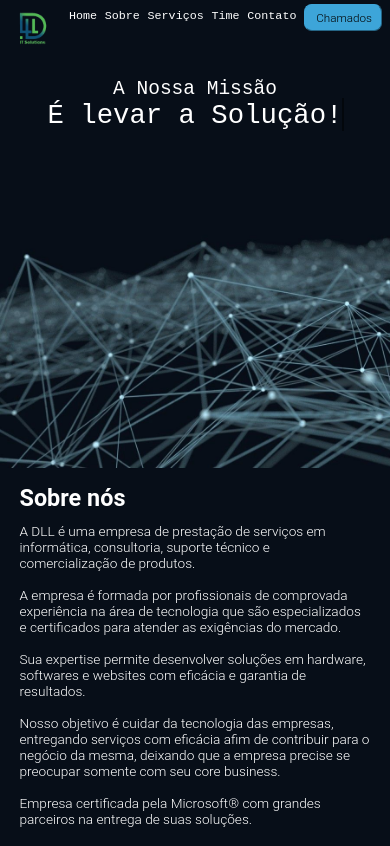
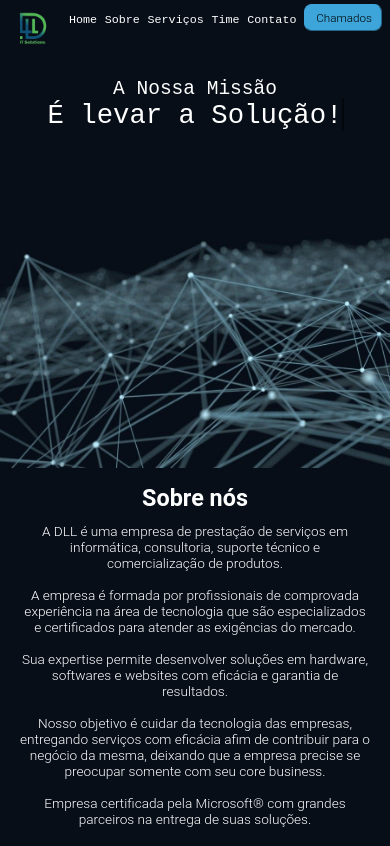
Before and after one commit to Yuikyu/DLL-Solutions, a plain HTML site: page index.html in a window 390 px wide. Shown: the top 846 px of the page. Drawn offline with Linux system fonts and the light colour scheme.

Commit message:
small changees

```diff
--- a/css/DLL.css
+++ b/css/DLL.css
@@ -69,7 +69,6 @@
 
 
 .navi ul li{
-	height: 10vh;
 	position: relative;
 	display: block;
 	margin: auto;
@@ -803,6 +802,7 @@ p{
 		height: fit-content;
 		color: #fff;
 		font-size: 6vmin;
+		text-align: center;
 
 	}
 	.sec04{
@@ -818,7 +818,7 @@ p{
 	.sec04 p {
 		font-size: 3.5vmin;
 		text-align: left;
-
+		text-align: center;
 
 	}
 	.sec05{
```
